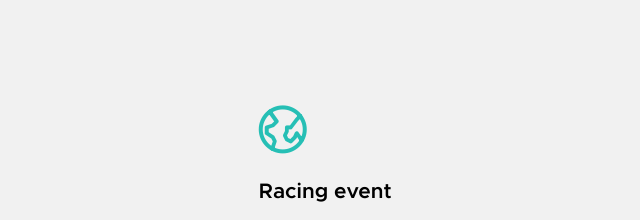
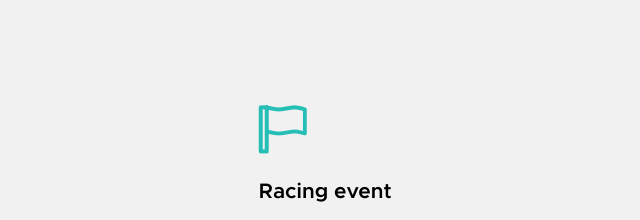
Before and after one commit to sharan12/sharan12.github.io, a plain HTML site: page index.html in a window 1280 px wide. Shown: the part 2835-3055 px from the top of the page, 591-1231 px from the left. Drawn offline with Linux system fonts and the light colour scheme; files whose address does not match are found by name.

Commit message:
Update index.html
1.7

```diff
--- a/index.html
+++ b/index.html
@@ -256,7 +256,7 @@
 
             <div class="col-block service-item" data-aos="fade-up">
                 <div class="service-icon  service-icon--web-design">
-                    <i class="icon-earth"></i>
+                    <i class="icon-flag"></i>
                 </div>
                 <div class="service-text">
                     <h3 class="h4">Racing event</h3>
```
